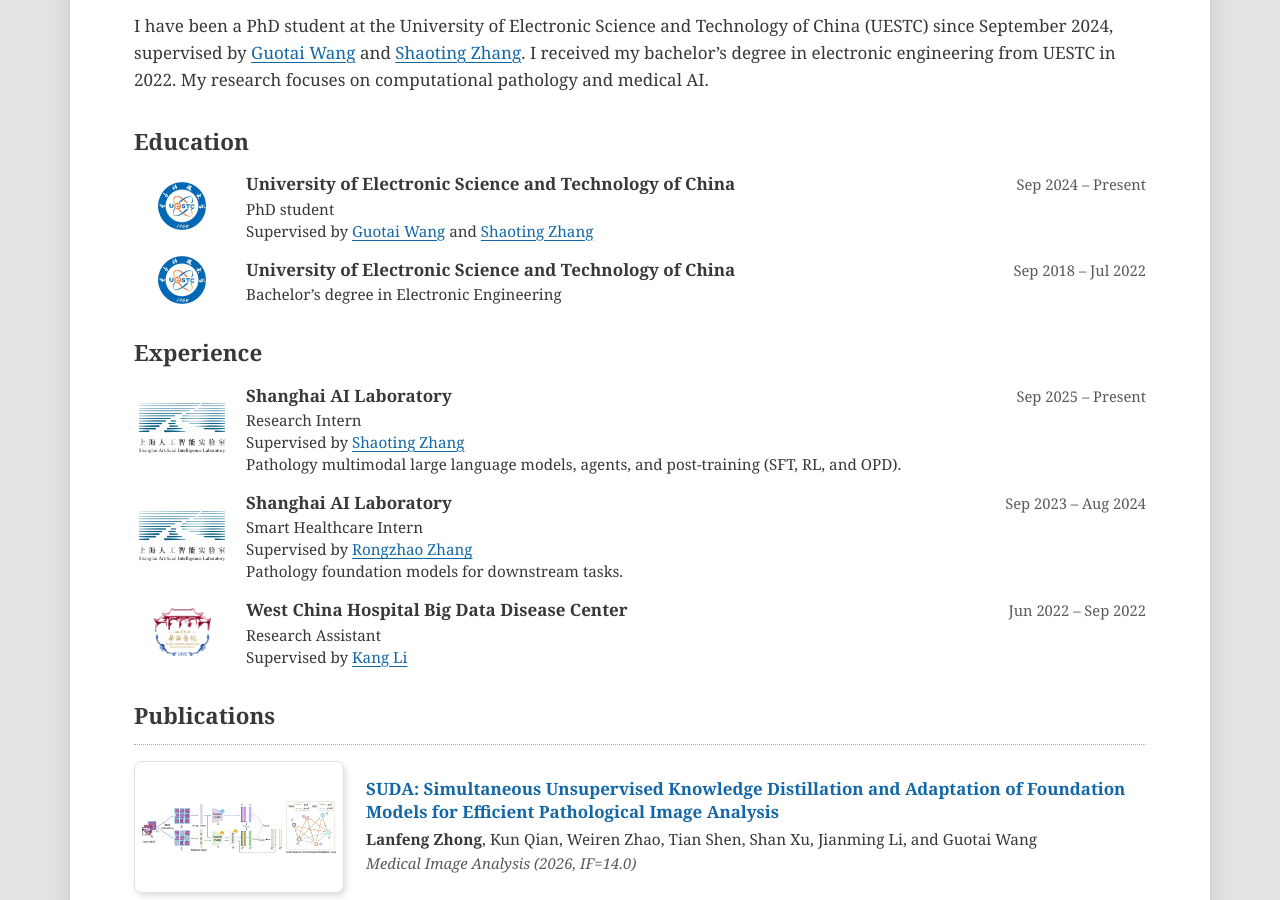
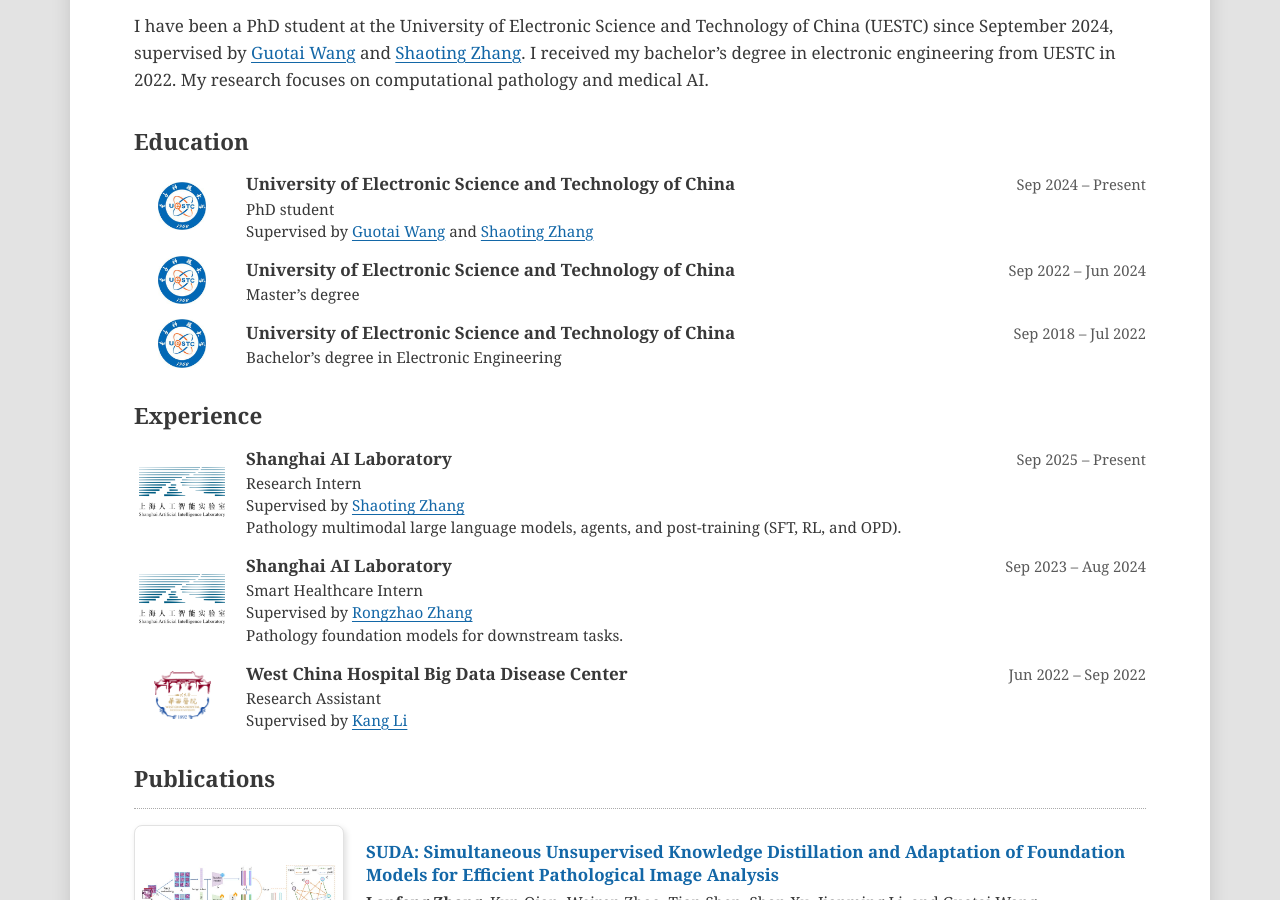
Before and after one commit to lanfz2000/lanfz2000.github.io, a Jekyll site: the page built from _pages/about.html, in a window 1280 px wide and 900 px high, scrolled down 405 px. Built offline with Jekyll 4.4.1, drawn with Linux system fonts in a browser that asks for light colours.

Commit message:
Add UESTC master’s degree to education

```diff
--- a/_pages/about.html
+++ b/_pages/about.html
@@ -57,6 +57,16 @@ redirect_from:
             </div>
             <p>PhD student</p>
             <p>Supervised by <a href="https://scholar.google.com/citations?user=Z2sFN4EAAAAJ&amp;hl=en">Guotai Wang</a> and <a href="https://scholar.google.com/citations?user=oiBMWK4AAAAJ&amp;hl=en">Shaoting Zhang</a></p>
+          </div>
+        </li>
+        <li>
+          <img class="experience-logo" src="/images/affiliations/uestc.webp" width="48" height="48" loading="lazy" alt="">
+          <div>
+            <div class="experience-header">
+              <strong>University of Electronic Science and Technology of China</strong>
+              <span class="experience-date"><time datetime="2022-09">Sep 2022</time> – <time datetime="2024-06">Jun 2024</time></span>
+            </div>
+            <p>Master’s degree</p>
           </div>
         </li>
         <li>
```
